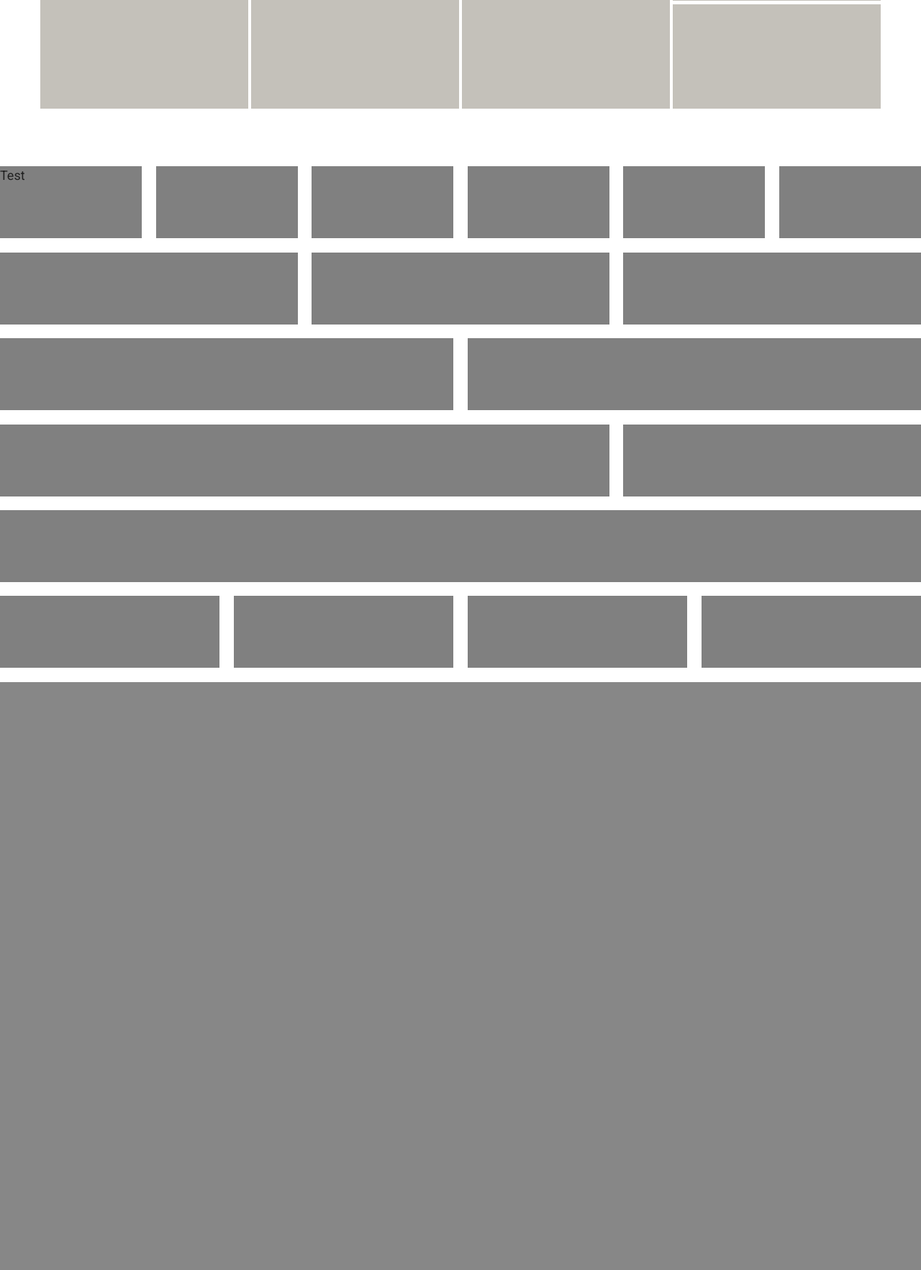
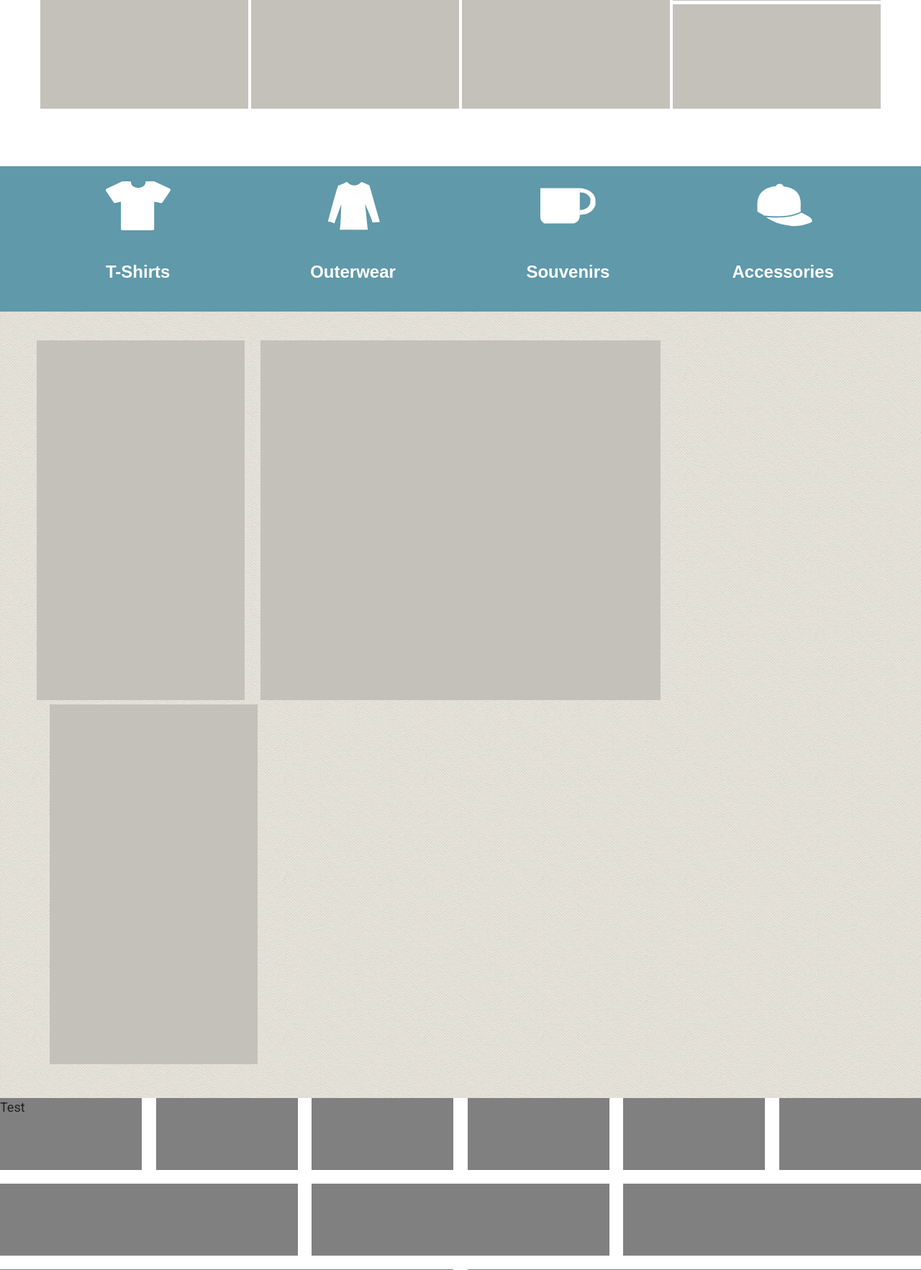
Before and after one commit to tremogliec/Good-Vibes, a PHP site: page / in a window 1280 px wide. Shown: the part 1308-3073 px from the top of the page at 72% size. Before the commit the page ends 2256 px from the top, so only its background shows below. Run offline with PHP 8.4, Linux system fonts and the light colour scheme; some libraries are stand-ins or nearby versions; some web fonts are replaced.

Commit message:
Build 1.0.5
home page layout coming along…

```diff
--- a/css/main.css
+++ b/css/main.css
@@ -424,10 +424,6 @@ nav {
   .home_product-grid > div {
     display: inline-block;
     vertical-align: top; }
-  .home_product-grid .box-large {
-    height: 100%;
-    width: 24.5%;
-    background-color: #c4c1ba; }
   .home_product-grid .box-container {
     height: 100%;
     width: 24.5%; }
@@ -441,10 +437,50 @@ nav {
     width: 100%;
     background-color: #c4c1ba;
     display: block; }
+  .home_product-grid .box-large {
+    height: 100%;
+    width: 24.5%;
+    background-color: #c4c1ba; }
   .home_product-grid .small-top {
     margin-bottom: 5px; }
   .home_product-grid .small-bottom {
     margin-top: 5px; }
+
+.home_banner {
+  background-color: #5f99aa;
+  text-align: center;
+  padding: 20px 0;
+  position: relative; }
+  .home_banner img {
+    width: 90px;
+    height: 70px;
+    display: block;
+    margin: 0 auto;
+    text-align: center; }
+  .home_banner .jacket {
+    width: 100px; }
+  .home_banner .cup {
+    width: 80px; }
+  .home_banner h2 {
+    color: white;
+    margin-top: 40px; }
+
+.home_gallery {
+  padding: 40px 0;
+  background: url("../images/texture.png") repeat; }
+  .home_gallery .container > div {
+    display: inline-block;
+    background-color: #c4c1ba;
+    height: 100%;
+    height: 500px; }
+  .home_gallery .container .box-large {
+    width: 24.5%;
+    margin-right: 1.51515%; }
+  .home_gallery .container .box-large:last-child {
+    margin-right: 0;
+    margin-left: 1.51515%; }
+  .home_gallery .container .box-xl {
+    width: 47.25%; }
 
 /*!////////////////////////////////////////////////
 // STATES
--- a/index.php
+++ b/index.php
@@ -76,6 +76,35 @@
     </div>
 </div>
 
+<div class="home_banner cf">
+<div class="container">
+    <div class="grid-25">
+        <img class="t-shirt" src="images/t-shirt.svg" alt="Good Vibes T-Shirts">
+        <h2>T-Shirts</h2>
+    </div>
+    <div class="grid-25">
+        <img class="jacket" src="images/outerwear.svg" alt="Good Vibes Outerwear">
+        <h2>Outerwear</h2>
+    </div>
+    <div class="grid-25">
+        <img class="cup" src="images/souvenirs.svg" alt="Good Vibes Souvenirs">
+        <h2>Souvenirs</h2>
+    </div>
+    <div class="grid-25">
+        <img class="hat" src="images/accessories.svg" alt="Good Vibes Accessories">
+        <h2>Accessories</h2>
+    </div>
+    </div>
+</div>
+
+<div class="home_gallery cf">
+    <div class="container">
+        <div class="box-large"></div>
+        <div class="box-xl"></div>
+        <div class="box-large"></div>
+    </div>
+</div>
+
 <div>
     <div class="test grid-1"><p>Test</p></div>
     <div class="test grid-1"></div>
--- a/sass/main.scss
+++ b/sass/main.scss
@@ -146,12 +146,6 @@ nav {
 		vertical-align: top;
 	}
 
-	.box-large {
-		height: 100%;
-		width: 24.5%;
-		background-color: $color-grey;
-	}
-
 	.box-container {
 		height: 100%;
 		width: 24.5%;
@@ -171,6 +165,12 @@ nav {
 		display: block;
 	}
 
+		.box-large {
+		height: 100%;
+		width: 24.5%;
+		background-color: $color-grey;
+	}
+
 	.small-top {
 		margin-bottom: 5px;
 	}
@@ -181,6 +181,60 @@ nav {
 }
 
 
+.home_banner {
+	background-color: $color-blue;
+	text-align: center;
+	padding: 20px 0;
+	position: relative;
+
+	img {
+		width: 90px;
+		height: 70px;
+		display: block;
+		margin: 0 auto;
+		text-align: center;
+	}
+
+	.jacket {
+		width: 100px;
+	}
+
+	.cup {
+		width: 80px;
+	}
+
+	h2 {
+		color: white;
+		margin-top: 40px;
+	}
+}
+
+.home_gallery {
+	padding: 40px 0;
+	background: url('../images/texture.png') repeat;
+		.container {
+			> div {
+				display: inline-block;
+				background-color: $color-grey;
+				height: 100%;
+				height: 500px;
+			}
+
+			.box-large {
+				width: 24.5%;
+				margin-right: 1.51515%;
+			}
+
+			.box-large:last-child {
+				margin-right: 0;
+				margin-left: 1.51515%;
+			}
+
+			.box-xl {
+				width: 47.25%;
+			}
+		}
+}
 
 /*!////////////////////////////////////////////////
 // STATES
```
Also changed, not shown: images/accessories.svg (added), images/outerwear.svg (added), images/souvenirs.svg (added), images/t-shirt.svg (added), images/texture.png (added), 1 other file.
